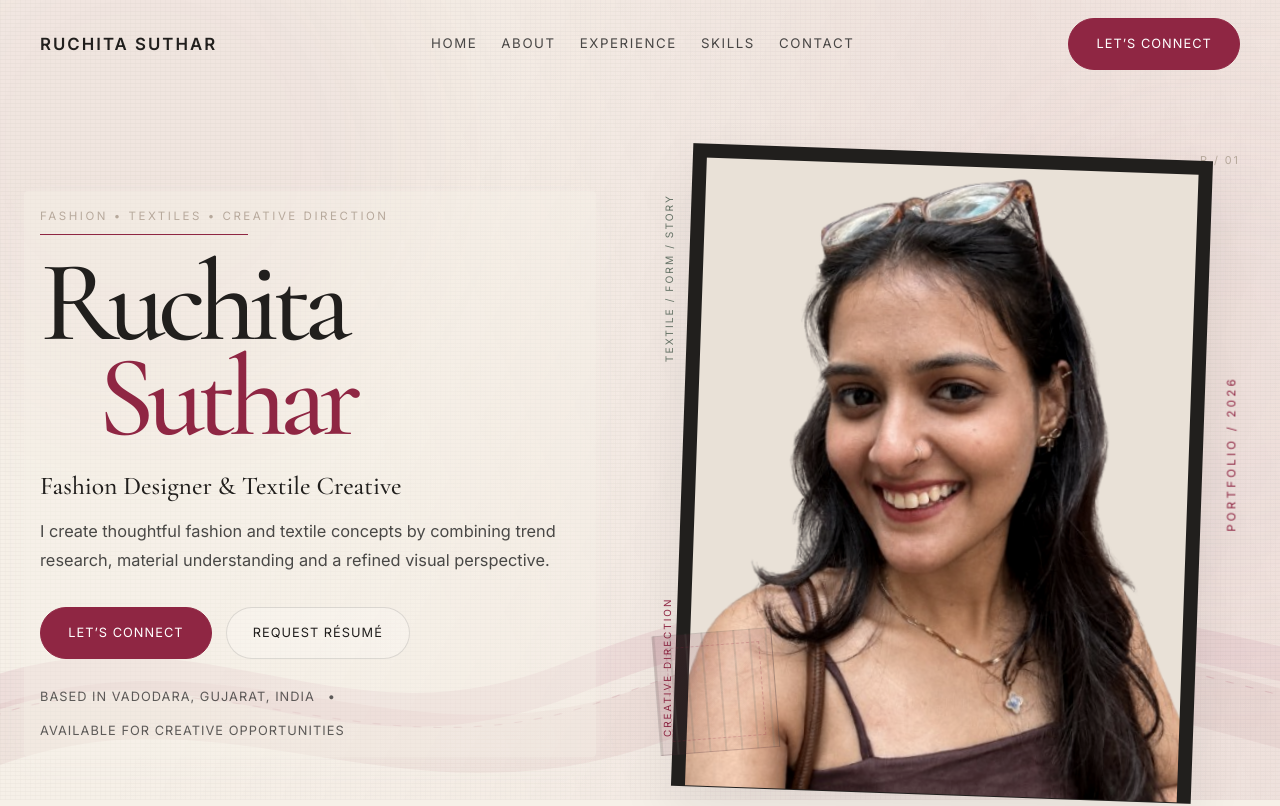
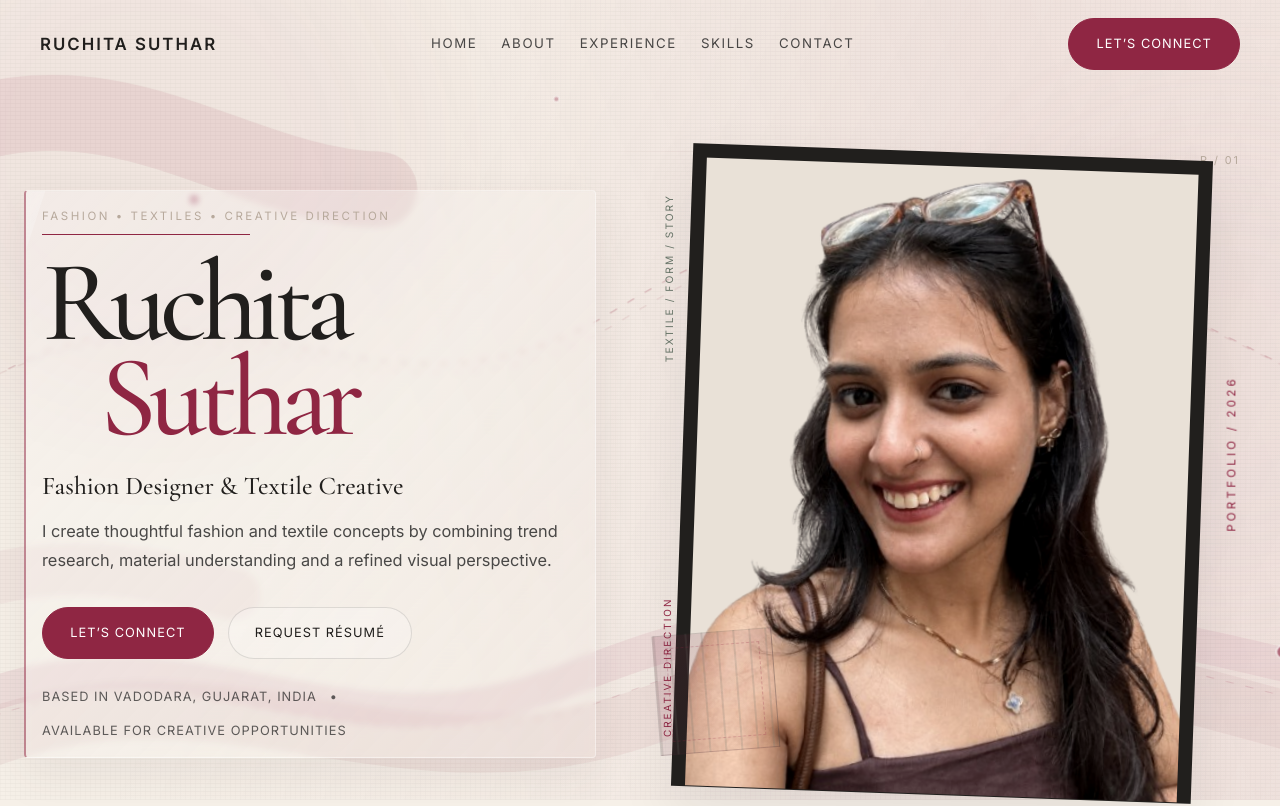
Before and after one commit to jigssuthar/ruchita-suthar, a React (Vite) app: page / in a window 1280 px wide. Shown: the top 806 px of the page. Built offline with nearby package versions, Linux system fonts and the light colour scheme.

Commit message:
issue fixed

```diff
--- a/src/App.css
+++ b/src/App.css
@@ -118,6 +118,31 @@ body {
   overflow: visible;
 }
 
+.fashion-elements {
+  opacity: 0.72;
+  transform: translate3d(calc(var(--parallax-x) * 0.6), calc(var(--parallax-y) * 0.6), 0);
+}
+
+.ribbon {
+  fill: none;
+  stroke: rgba(143, 38, 67, 0.12);
+  stroke-linecap: round;
+  vector-effect: non-scaling-stroke;
+}
+
+.ribbon-one {
+  stroke-width: 76;
+  stroke-dasharray: 420 1800;
+  animation: ribbonTravel 24s ease-in-out infinite alternate;
+}
+
+.ribbon-two {
+  stroke: rgba(216, 170, 181, 0.2);
+  stroke-width: 52;
+  stroke-dasharray: 300 1600;
+  animation: ribbonTravel 19s ease-in-out -7s infinite alternate-reverse;
+}
+
 .fabric-waves {
   top: auto;
   height: 42vh;
@@ -142,12 +167,12 @@ body {
 .fabric-wave-front { stroke: rgba(143, 38, 67, 0.14); stroke-width: 58; }
 .fabric-thread,
 .thread-line { stroke: rgba(143, 38, 67, 0.35); stroke-dasharray: 8 12; animation: threadDraw 18s linear infinite; }
-.fashion-elements { opacity: 0.55; transform: translate3d(calc(var(--parallax-x) * 0.6), calc(var(--parallax-y) * 0.6), 0); }
-.fashion-element { animation: fashionFloat 14s ease-in-out infinite; transform-box: fill-box; transform-origin: center; }
-.fashion-element-two { animation-delay: -4s; }
-.fashion-element-three { animation-delay: -8s; }
-.fashion-element-four { animation-delay: -11s; }
-.measurement-line { stroke: rgba(143, 38, 67, 0.25); stroke-dasharray: 2 6; }
+.thread-line-secondary { opacity: 0.45; animation-delay: -9s; }
+.floating-dots { transform-box: fill-box; transform-origin: center; animation: dotsDrift 16s ease-in-out infinite alternate; }
+.fashion-dot { fill: var(--burgundy); stroke: rgba(255, 255, 255, 0.7); stroke-width: 2; vector-effect: non-scaling-stroke; animation: dotPulse 4s ease-in-out infinite; }
+.dot-two { animation-delay: -1.2s; }
+.dot-three { animation-delay: -2.4s; }
+.dot-four { animation-delay: -3.1s; }
 
 @keyframes orbDrift {
   0% { transform: translate3d(var(--parallax-x), var(--parallax-y), 0) scale(0.96); }
@@ -163,9 +188,19 @@ body {
   to { stroke-dashoffset: -180; }
 }
 
-@keyframes fashionFloat {
-  0%, 100% { transform: translateY(0) rotate(-2deg); }
-  50% { transform: translateY(-14px) rotate(3deg); }
+@keyframes ribbonTravel {
+  0% { stroke-dashoffset: 0; transform: translateX(-3%); }
+  100% { stroke-dashoffset: -420; transform: translateX(3%); }
+}
+
+@keyframes dotsDrift {
+  0% { transform: translate(0, 0); }
+  100% { transform: translate(18px, -24px); }
+}
+
+@keyframes dotPulse {
+  0%, 100% { opacity: 0.45; transform: scale(0.8); }
+  50% { opacity: 1; transform: scale(1.35); }
 }
 
 .animated-background::before {
@@ -194,6 +229,16 @@ body {
   0% { transform: translate3d(-4%, -2%, 0) rotate(0deg); }
   50% { transform: translate3d(3%, 4%, 0) rotate(4deg); }
   100% { transform: translate3d(-2%, 1%, 0) rotate(-3deg); }
+}
+
+@keyframes editorialSweep {
+  0%, 100% { opacity: 0.2; transform: translateX(-18%); }
+  50% { opacity: 0.8; transform: translateX(18%); }
+}
+
+@keyframes copySheen {
+  0%, 58% { transform: translateX(-160%) skewX(-18deg); }
+  78%, 100% { transform: translateX(430%) skewX(-18deg); }
 }
 
 
@@ -400,6 +445,17 @@ body {
   pointer-events: none;
 }
 
+.hero-overlay::before {
+  content: '';
+  position: absolute;
+  top: 8%;
+  right: 8%;
+  width: min(38vw, 460px);
+  height: 1px;
+  background: linear-gradient(90deg, transparent, rgba(143, 38, 67, 0.35), transparent);
+  animation: editorialSweep 7s ease-in-out infinite;
+}
+
 .hero-section::before {
   content: 'R / 01';
   position: absolute;
@@ -425,9 +481,24 @@ body {
   z-index: 1;
   padding: 1rem;
   margin: -1rem;
-  background: rgba(246, 240, 232, 0.42);
+  background: linear-gradient(135deg, rgba(255, 255, 255, 0.3), rgba(246, 240, 232, 0.12));
+  border: 1px solid rgba(255, 255, 255, 0.35);
+  border-left: 2px solid rgba(143, 38, 67, 0.5);
   border-radius: 4px;
-  box-shadow: 0 10px 30px rgba(246, 240, 232, 0.22);
+  box-shadow: 0 18px 44px rgba(80, 47, 50, 0.08);
+  backdrop-filter: blur(3px);
+  overflow: hidden;
+}
+
+.hero-copy::after {
+  content: '';
+  position: absolute;
+  inset: 0;
+  width: 28%;
+  background: linear-gradient(105deg, transparent, rgba(255, 255, 255, 0.22), transparent);
+  transform: translateX(-160%) skewX(-18deg);
+  animation: copySheen 9s ease-in-out 1.5s infinite;
+  pointer-events: none;
 }
 
 .eyebrow {
--- a/src/components/FashionAnimatedBackground.jsx
+++ b/src/components/FashionAnimatedBackground.jsx
@@ -1,5 +1,6 @@
 import { useEffect, useRef } from 'react';
 import FabricWaves from './FabricWaves';
+import FloatingFashionElements from './FloatingFashionElements';
 
 function FashionAnimatedBackground() {
   const backgroundRef = useRef(null);
@@ -42,6 +43,7 @@ function FashionAnimatedBackground() {
       <div className="background-orb background-orb-blush" />
       <div className="background-grid" />
       <FabricWaves />
+      <FloatingFashionElements />
     </div>
   );
 }
--- a/src/components/FloatingFashionElements.jsx
+++ b/src/components/FloatingFashionElements.jsx
@@ -1,27 +1,16 @@
 function FloatingFashionElements() {
   return (
     <svg className="fashion-elements" viewBox="0 0 1440 900" preserveAspectRatio="none">
-      <g className="fashion-element fashion-element-one">
-        <path d="M116 150 C134 122 172 122 190 150 L180 244 L126 244 Z" />
-        <path d="M126 244 L110 306 M180 244 L196 306 M126 192 L180 192" />
+      <path className="ribbon ribbon-one" d="M-80 170 C210 20 350 320 620 170 S1030 30 1530 220" />
+      <path className="ribbon ribbon-two" d="M-100 700 C220 520 390 820 700 650 S1120 500 1540 700" />
+      <path className="thread-line" d="M0 420 C260 280 430 510 690 350 S1080 220 1500 440" />
+      <path className="thread-line thread-line-secondary" d="M-20 430 C250 290 440 520 700 360 S1090 230 1520 450" />
+      <g className="floating-dots">
+        <circle className="fashion-dot dot-one" cx="190" cy="210" r="5" />
+        <circle className="fashion-dot dot-two" cx="770" cy="150" r="4" />
+        <circle className="fashion-dot dot-three" cx="1180" cy="610" r="6" />
+        <circle className="fashion-dot dot-four" cx="430" cy="730" r="3" />
       </g>
-      <g className="fashion-element fashion-element-two">
-        <path d="M1180 120 C1232 170 1232 220 1180 270" />
-        <path d="M1180 120 C1128 170 1128 220 1180 270" />
-        <circle cx="1180" cy="120" r="7" />
-        <circle cx="1180" cy="270" r="7" />
-      </g>
-      <g className="fashion-element fashion-element-three">
-        <path d="M310 620 C350 570 410 570 450 620 C410 670 350 670 310 620 Z" />
-        <path d="M330 596 L430 644 M430 596 L330 644" />
-      </g>
-      <g className="fashion-element fashion-element-four">
-        <path d="M1050 610 L1110 490 L1170 610" />
-        <path d="M1070 570 L1150 570 M1090 530 L1130 530" />
-      </g>
-      <path className="thread-line" d="M80 420 C260 300 390 480 540 380 S820 250 1010 390 S1250 520 1390 400" />
-      <path className="measurement-line" d="M102 770 H270 M102 762 V778 M270 762 V778" />
-      <path className="measurement-line measurement-line-vertical" d="M1320 460 V610 M1312 460 H1328 M1312 610 H1328" />
     </svg>
   );
 }
```
